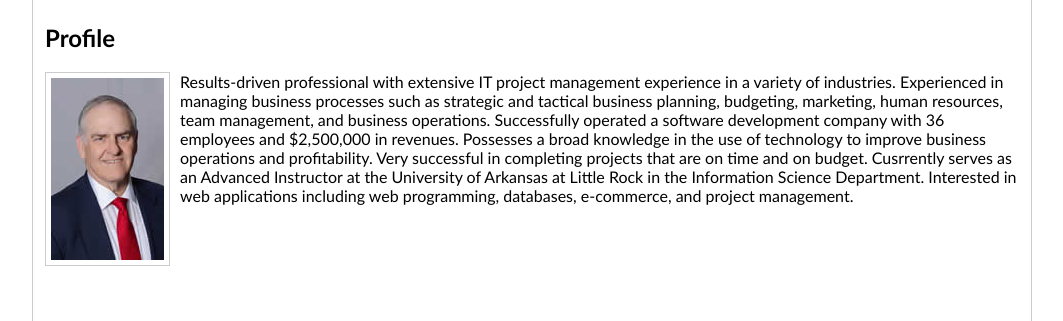
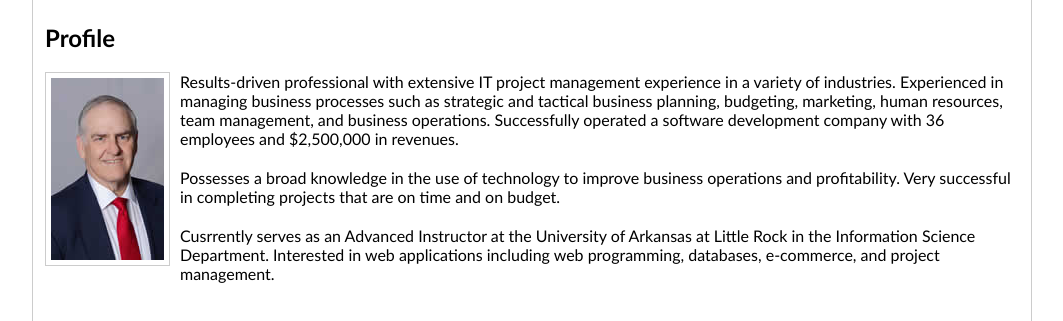
Before and after one commit to blbauer/portfolio, a plain HTML site: page index.html in a window 1280 px wide. Shown: the part 161-482 px from the top of the page, without its empty margins (108-1171 px from the left). Drawn offline with Linux system fonts and the light colour scheme.

Commit message:
Update index.html

```diff
--- a/index.html
+++ b/index.html
@@ -31,14 +31,14 @@
               <h2>Profile</h2>
               <p><img class="img-style-1" src="assets/images/BruceBauerSmall.jpg">Results-driven professional with extensive IT project management experience in a variety of industries.
                   Experienced in managing business processes such as strategic and tactical business planning, budgeting, marketing, human resources, team management, and business operations.
-                  Successfully operated a software development company with 36 employees and $2,500,000 in revenues.
+                  Successfully operated a software development company with 36 employees and $2,500,000 in revenues.</p>
 
-                  Possesses a broad knowledge in the use of technology to improve business operations and profitability.
-                  Very successful in completing projects that are on time and on budget.
+                  <p>Possesses a broad knowledge in the use of technology to improve business operations and profitability.
+                      Very successful in completing projects that are on time and on budget.</p>
 
-                  Cusrrently serves as an Advanced Instructor at the University of Arkansas at Little Rock in the Information Science Department.  Interested in web applications including
-                  web programming, databases, e-commerce, and project management.
-            </p>
+                  <p>Cusrrently serves as an Advanced Instructor at the University of Arkansas at Little Rock in the Information Science Department.  Interested in web applications including
+                      web programming, databases, e-commerce, and project management.</p>
+
               <br>&nbsp;
               <br>&nbsp;
               <br>&nbsp;
```
